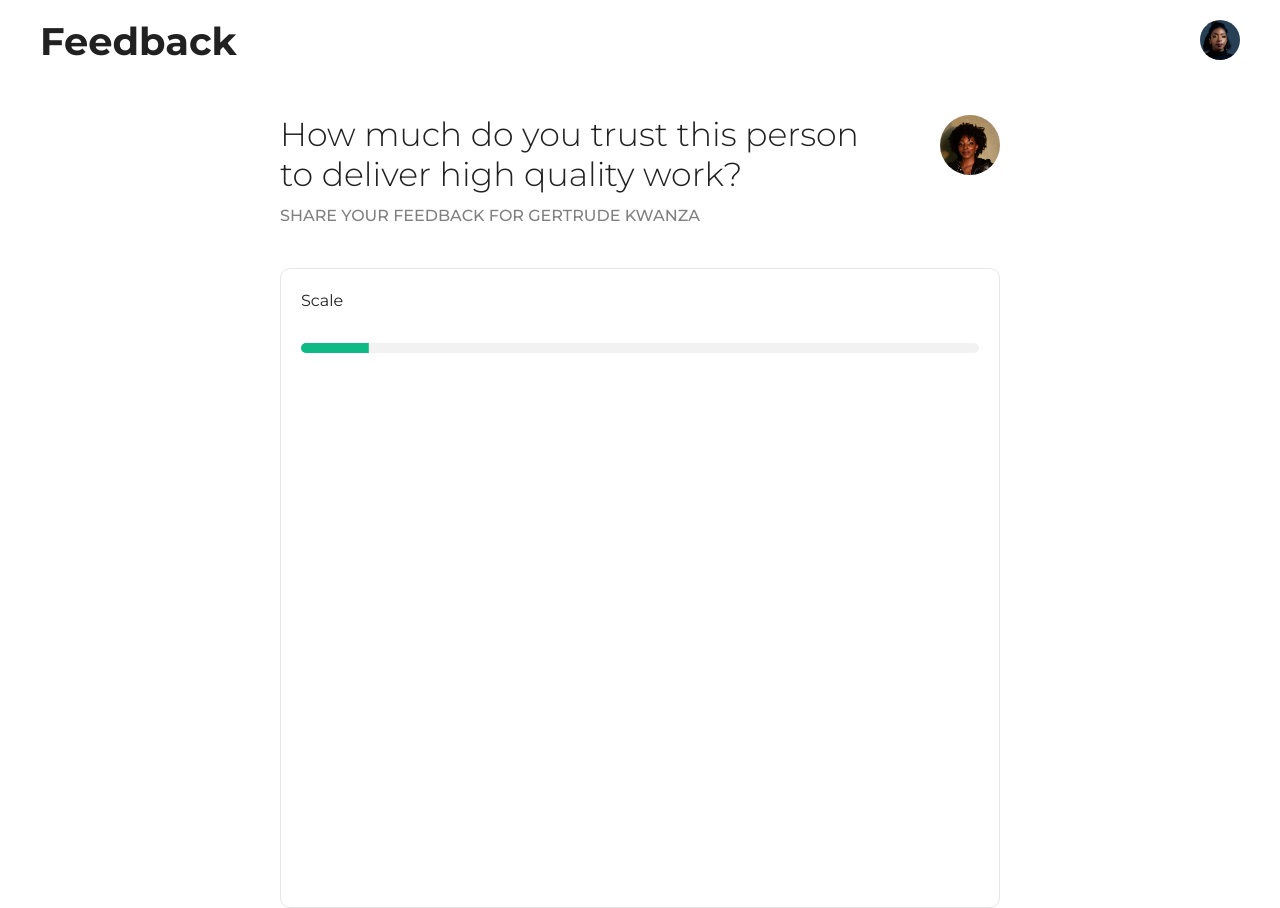
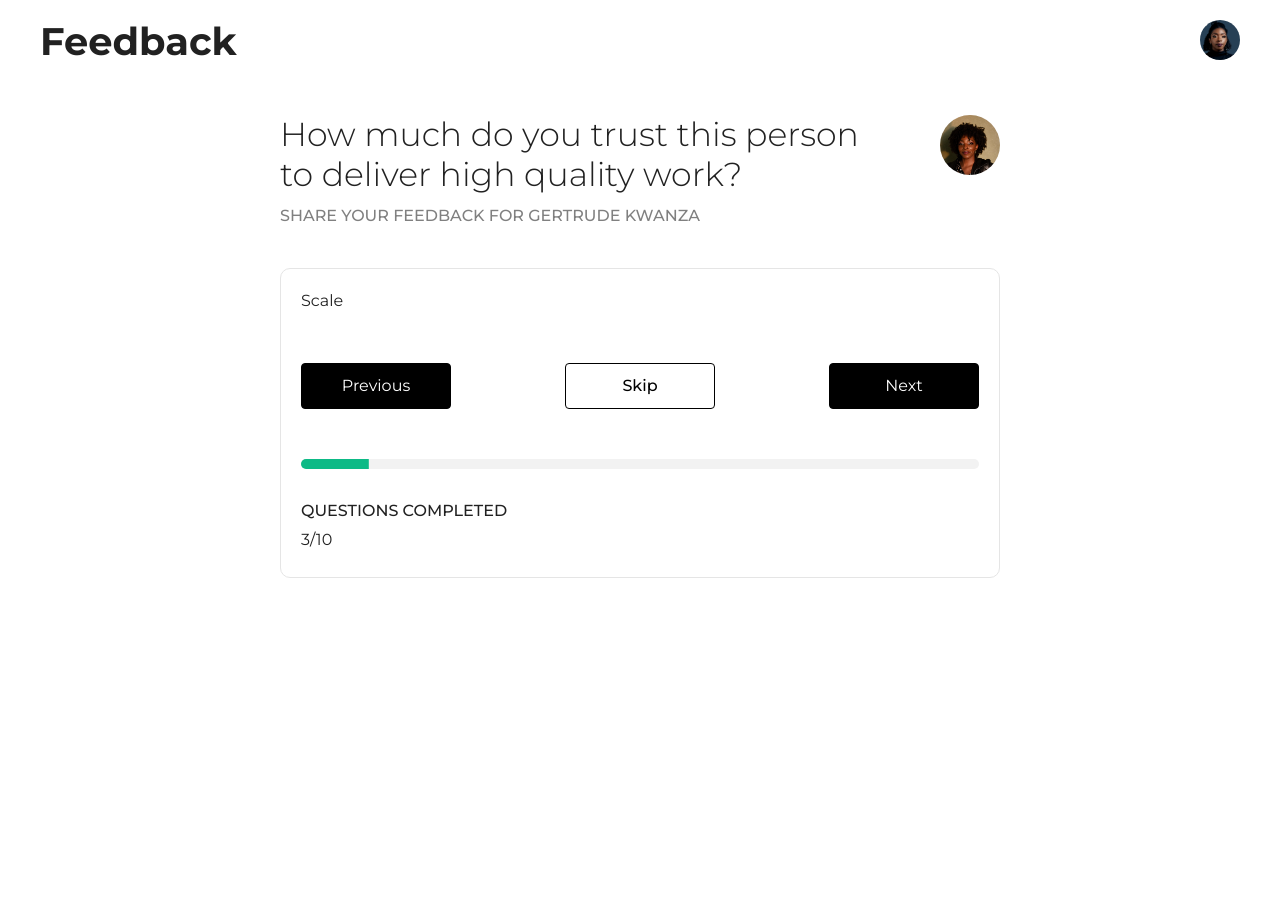
Before and after one commit to gertie-sheshe/your-feedback, a React (Create React App) app: page /user/1/question/q1 in a window 1280 px wide. After the commit the page ends 800 px from the top, so only its background shows below. Built offline with nearby package versions, Linux system fonts and the light colour scheme.

Commit message:
(feat) style text component + add link and button bar

```diff
--- a/src/components/ProgressBar/ProgressBar.js
+++ b/src/components/ProgressBar/ProgressBar.js
@@ -1,5 +1,5 @@
 import React from "react";
-import { LinearProgress } from "@mui/material";
+import { LinearProgress, Typography } from "@mui/material";
 
 function ProgressBar() {
   return (
@@ -18,6 +18,10 @@ function ProgressBar() {
           },
         }}
       />
+      <Typography sx={{ textTransform: "uppercase", fontWeight: "500" }}>
+        Questions Completed
+      </Typography>
+      <Typography sx={{ margin: "5px 0" }}>3/10</Typography>
     </div>
   );
 }
--- a/src/views/Questions/Questions.js
+++ b/src/views/Questions/Questions.js
@@ -7,7 +7,20 @@ import QuestionDetails from "../../components/QuestionDetails";
 import Section from "../../layout/Section";
 import ProgressBar from "../../components/ProgressBar";
 import { useParams } from "react-router-dom";
-import { Grid } from "@mui/material";
+import { Grid, Button } from "@mui/material";
+import { Link as RouterLink } from "react-router-dom";
+import { styled } from "@mui/material/styles";
+
+const Link = styled(RouterLink)(({ theme }) => ({
+  textDecoration: "none",
+  color: theme.palette.primary.secondary,
+  border: "1px solid #000",
+  borderRadius: "4px",
+  padding: "10px",
+  backgroundColor: "#000",
+  width: "150px",
+  textAlign: "center",
+}));
 
 function Questions() {
   const { userid, questionid } = useParams();
@@ -38,7 +51,7 @@ function Questions() {
             borderRadius: "10px",
             padding: "20px",
             width: "60%",
-            height: "80vh",
+            // height: "60vh",
           }}
         >
           {question?.type === "text" && <Text question={question} />}
@@ -46,6 +59,24 @@ function Questions() {
             <MultiChoice question={question} />
           )}
           {question?.type === "scale" && <Scale question={question} />}
+          <Grid
+            sx={{
+              display: "flex",
+              justifyContent: "space-between",
+              margin: "50px 0",
+            }}
+          >
+            <Link to="user/1/question/q9">Previous</Link>
+            <Button
+              sx={{
+                width: "150px",
+              }}
+              variant="secondary"
+            >
+              Skip
+            </Button>
+            <Link to="user/1/question/q4">Next</Link>
+          </Grid>
           <ProgressBar />
         </Grid>
       </Grid>
```
